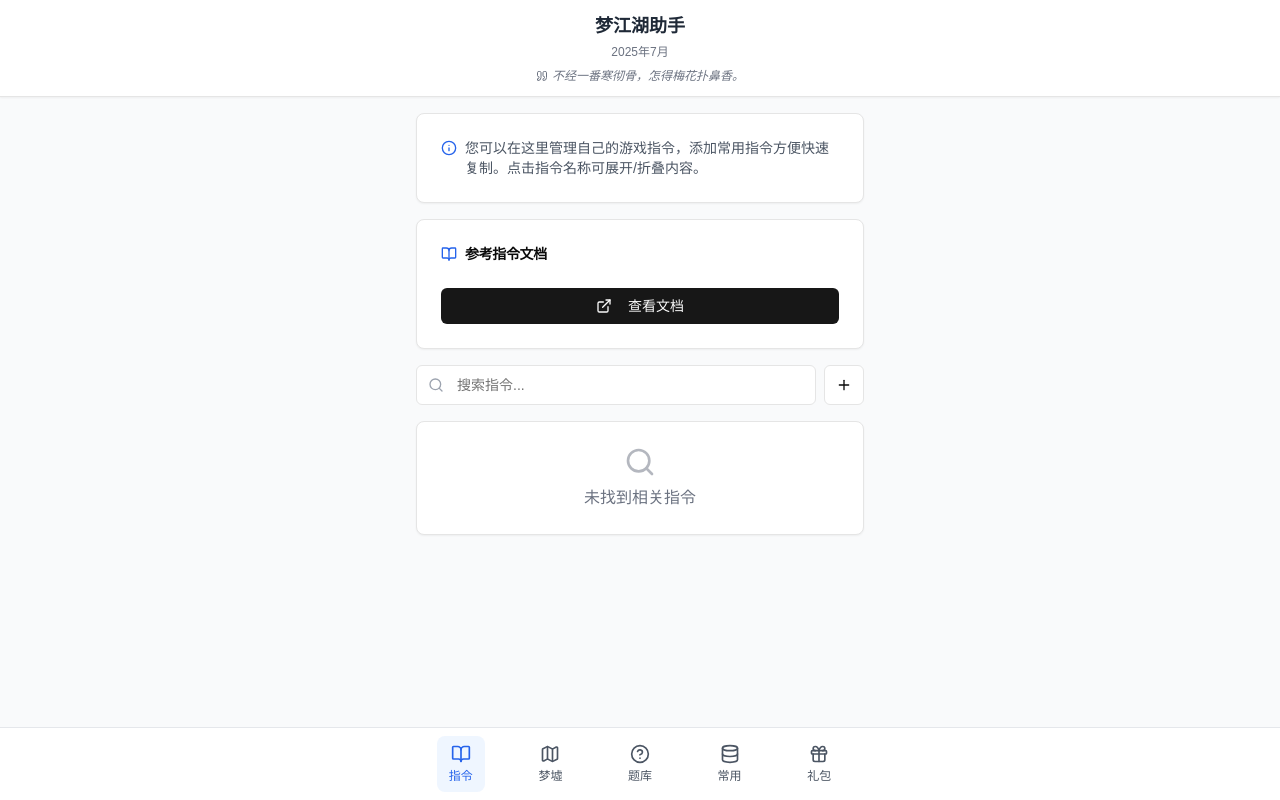
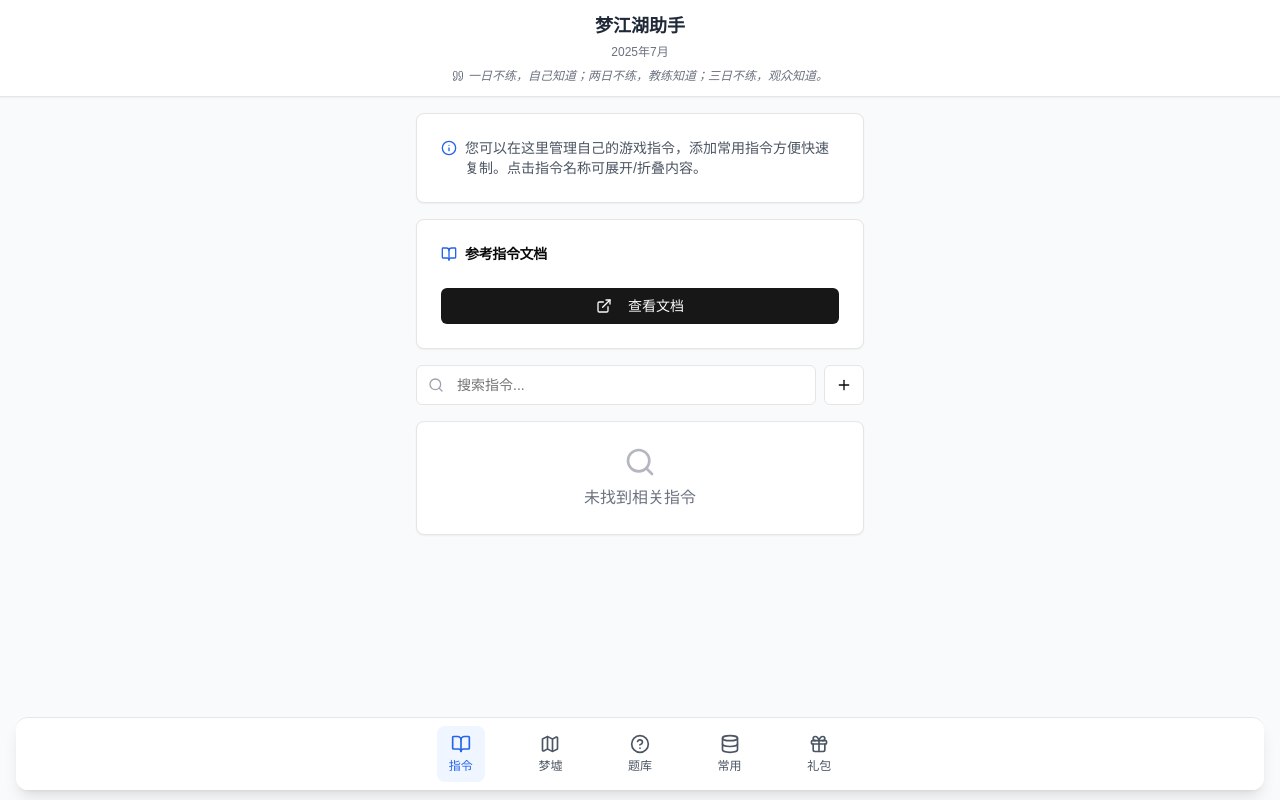
Before and after one commit to cffa-as/mengjianghu-assistant, a Next.js app: page / in a window 1280 px wide. Built offline with nearby package versions, Linux system fonts and the light colour scheme.

Commit message:
优化底部导航栏：增加浮动效果，调整位置和内容区域间距

```diff
--- a/mengjianghu-assistant.tsx
+++ b/mengjianghu-assistant.tsx
@@ -48,14 +48,22 @@ import { Select, SelectContent, SelectItem, SelectTrigger, SelectValue } from "@
 
 // 名人名言数据
 const inspirationalQuotes = [
-  "山重水复疑无路，柳暗花明又一村。",
+  "天行健，君子以自强不息；地势坤，君子以厚德载物。",
+  "不鸣则已，一鸣惊人；不飞则已，一飞冲天。",
+  "长风破浪会有时，直挂云帆济沧海。",
   "宝剑锋从磨砺出，梅花香自苦寒来。",
+  "会当凌绝顶，一览众山小。",
   "千磨万击还坚劲，任尔东西南北风。",
+  "天生我材必有用，千金散尽还复来。",
+  "古之立大事者，不惟有超世之才，亦必有坚忍不拔之志。",
+  "志不强者智不达，言不信者行不果。",
   "路漫漫其修远兮，吾将上下而求索。",
-  "天行健，君子以自强不息。",
   "不经一番寒彻骨，怎得梅花扑鼻香。",
-  "长风破浪会有时，直挂云帆济沧海。",
-  "会当凌绝顶，一览众山小。",
+  "一日不练，自己知道；两日不练，教练知道；三日不练，观众知道。",
+  "业精于勤，荒于嬉；行成于思，毁于随。",
+  "玉不琢，不成器；人不学，不知道。",
+  "苦海无边，回头是岸；放下屠刀，立地成佛。",
+  "欲穷千里目，更上一层楼。"
 ]
 
 // 移除预设的指令数据
@@ -79,7 +87,7 @@ function BottomNavigation({ activeTab, setActiveTab }: { activeTab: string; setA
   ]
 
   return (
-    <div className="fixed bottom-0 left-0 right-0 bg-white/95 backdrop-blur-md border-t border-gray-200 px-4 py-2 z-50">
+    <div className="fixed bottom-[calc(env(safe-area-inset-bottom)+10px)] left-0 right-0 bg-white/95 backdrop-blur-md border-t border-gray-200 px-4 py-2 z-50 rounded-xl mx-4 shadow-lg">
       <div className="flex justify-around max-w-md mx-auto">
         {tabs.map((tab) => {
           const Icon = tab.icon
@@ -201,7 +209,7 @@ function CommandsPage() {
 
   return (
     <div className="p-4">
-      <div className="max-w-md mx-auto space-y-4 pb-24">
+      <div className="max-w-md mx-auto space-y-4 pb-28">
         {/* 提示信息 */}
         <Card>
           <CardContent className="pt-6">
@@ -501,7 +509,7 @@ function DreamlandPage() {
 
   return (
     <div className="p-4">
-      <div className="max-w-md mx-auto space-y-4 pb-24">
+      <div className="max-w-md mx-auto space-y-4 pb-28">
         <Card>
           <CardHeader>
             <CardTitle className="flex items-center gap-2">
@@ -693,7 +701,7 @@ function QuestionsPage() {
   if (loading) {
     return (
       <div className="p-4">
-        <div className="max-w-md mx-auto pb-24">
+        <div className="max-w-md mx-auto pb-28">
           <Card>
             <CardContent className="pt-6 text-center">
               <div className="animate-spin w-6 h-6 border-2 border-blue-600 border-t-transparent rounded-full mx-auto mb-2"></div>
@@ -707,7 +715,7 @@ function QuestionsPage() {
 
   return (
     <div className="p-4">
-      <div className="max-w-md mx-auto space-y-4 pb-24">
+      <div className="max-w-md mx-auto space-y-4 pb-28">
         <div className="relative">
           <Search className="absolute left-3 top-1/2 transform -translate-y-1/2 text-gray-400 w-4 h-4" />
           <Input
@@ -875,7 +883,7 @@ function CommonPage() {
 
   return (
     <div className="p-4">
-      <div className="max-w-md mx-auto space-y-4 pb-24">
+      <div className="max-w-md mx-auto space-y-4 pb-28">
         <Tabs defaultValue="breakthrough" className="w-full">
           <TabsList className="grid w-full grid-cols-3">
             <TabsTrigger value="breakthrough">挣脱要求</TabsTrigger>
@@ -1111,7 +1119,7 @@ function GiftsPage() {
   if (loading) {
     return (
       <div className="p-4">
-        <div className="max-w-md mx-auto pb-24">
+        <div className="max-w-md mx-auto pb-28">
           <Card>
             <CardContent className="pt-6 text-center">
               <div className="animate-spin w-6 h-6 border-2 border-blue-600 border-t-transparent rounded-full mx-auto mb-2"></div>
@@ -1125,7 +1133,7 @@ function GiftsPage() {
 
   return (
     <div className="p-4">
-      <div className="max-w-md mx-auto space-y-4 pb-24">
+      <div className="max-w-md mx-auto space-y-4 pb-28">
         {/* 搜索框 */}
         <div className="relative">
           <Search className="absolute left-3 top-1/2 transform -translate-y-1/2 text-gray-400 w-4 h-4" />
```
